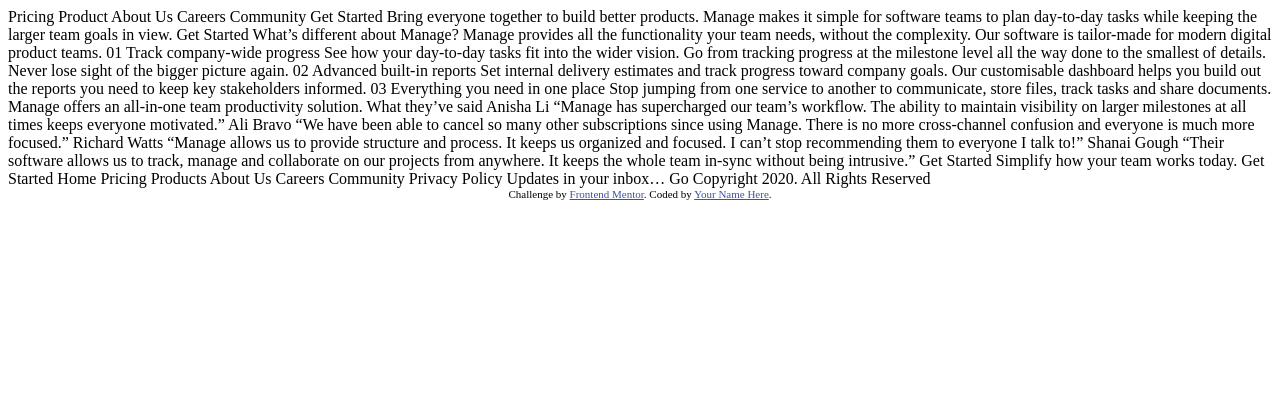
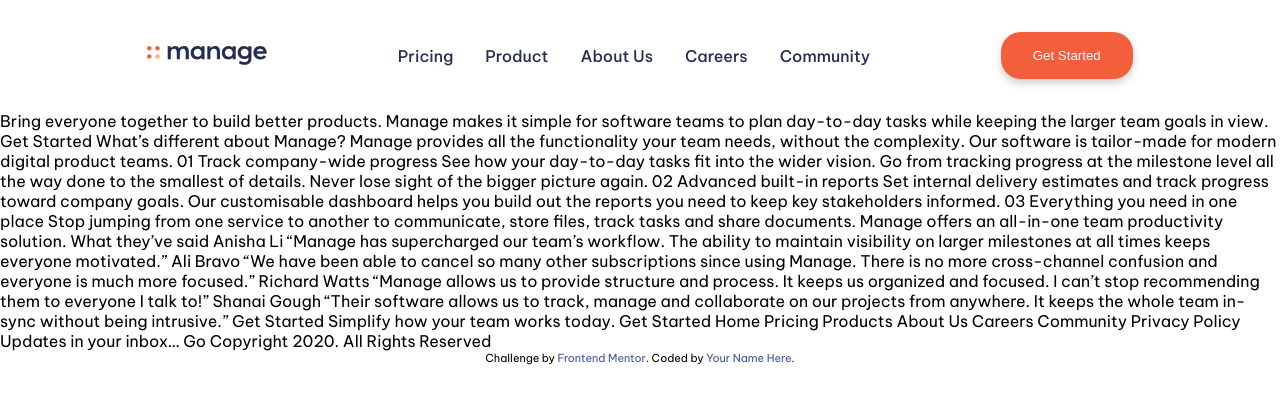
Before and after one commit to Fbeye04/manage-landing-page, a plain HTML site: page index.html in a window 1280 px wide. Drawn offline with Linux system fonts and the light colour scheme.

Commit message:
Create header section, styling, and give it functionality

```diff
--- a/index.html
+++ b/index.html
@@ -1,101 +1,87 @@
 <!DOCTYPE html>
 <html lang="en">
   <head>
-  <meta charset="UTF-8">
-  <meta name="viewport" content="width=device-width, initial-scale=1.0"> <!-- displays site properly based on user's device -->
+    <meta charset="UTF-8" />
+    <meta name="viewport" content="width=device-width, initial-scale=1.0" />
+    <!-- displays site properly based on user's device -->
 
-  <link rel="icon" type="image/png" sizes="32x32" href="./images/favicon-32x32.png">
+    <link
+      rel="icon"
+      type="image/png"
+      sizes="32x32"
+      href="./images/favicon-32x32.png" />
 
     <title>Frontend Mentor | Manage landing page</title>
 
-  <!-- Feel free to remove these styles or customise in your own stylesheet 👍 -->
-  <style>
-    .attribution { font-size: 11px; text-align: center; }
-    .attribution a { color: hsl(228, 45%, 44%); }
-  </style>
+    <link rel="stylesheet" href="style.css" />
+
+    <script defer src="./script.js"></script>
+    <script
+      src="https://kit.fontawesome.com/ebfc0337fb.js"
+      crossorigin="anonymous"></script>
   </head>
   <body>
+    <header>
+      <div class="container">
+        <img src="./images/logo.svg" alt="manage app log" />
+        <nav class="desktop-menu">
+          <ul>
+            <li><a class="nav-links" href="#">Pricing</a></li>
+            <li><a class="nav-links" href="#">Product</a></li>
+            <li><a class="nav-links" href="#">About Us</a></li>
+            <li><a class="nav-links" href="#">Careers</a></li>
+            <li><a class="nav-links" href="#">Community</a></li>
+          </ul>
+        </nav>
+        <button id="get-started-button" class="action-button">
+          Get Started
+        </button>
+        <button id="menu-button" class="toggle-button">
+          <i class="fa-solid fa-bars"></i>
+        </button>
+      </div>
 
-  Pricing
-  Product
-  About Us
-  Careers
-  Community
-
-  Get Started
-
-  Bring everyone together to build better products.
-
-  Manage makes it simple for software teams to plan day-to-day
-  tasks while keeping the larger team goals in view.
-
-  Get Started
-
-  What’s different about Manage?
-
-  Manage provides all the functionality your team needs, without
-  the complexity. Our software is tailor-made for modern digital
-  product teams.
-
-  01
-  Track company-wide progress
-  See how your day-to-day tasks fit into the wider vision. Go from
-  tracking progress at the milestone level all the way done to the
-  smallest of details. Never lose sight of the bigger picture again.
-
-  02
-  Advanced built-in reports
-  Set internal delivery estimates and track progress toward company
-  goals. Our customisable dashboard helps you build out the reports
-  you need to keep key stakeholders informed.
-
-  03
-  Everything you need in one place
-  Stop jumping from one service to another to communicate, store files,
-  track tasks and share documents. Manage offers an all-in-one team
-  productivity solution.
-
-  What they’ve said
-
-  Anisha Li
-  “Manage has supercharged our team’s workflow. The ability to maintain
-  visibility on larger milestones at all times keeps everyone motivated.”
-
-  Ali Bravo
-  “We have been able to cancel so many other subscriptions since using
-  Manage. There is no more cross-channel confusion and everyone is much
-  more focused.”
-
-  Richard Watts
-  “Manage allows us to provide structure and process. It keeps us organized
-  and focused. I can’t stop recommending them to everyone I talk to!”
-
-  Shanai Gough
-  “Their software allows us to track, manage and collaborate on our projects
-  from anywhere. It keeps the whole team in-sync without being intrusive.”
-
-  Get Started
-
-  Simplify how your team works today.
-  Get Started
-
-  Home
-  Pricing
-  Products
-  About Us
-  Careers
-  Community
-  Privacy Policy
-
-  Updates in your inbox…
-  Go
-
-  Copyright 2020. All Rights Reserved
-
+      <nav id="dropdown-menu" class="dropdown-menu">
+        <ul>
+          <li><a href="#">Pricing</a></li>
+          <li><a href="#">Product</a></li>
+          <li><a href="#">About Us</a></li>
+          <li><a href="#">Careers</a></li>
+          <li><a href="#">Community</a></li>
+        </ul>
+      </nav>
+    </header>
+    Bring everyone together to build better products. Manage makes it simple for
+    software teams to plan day-to-day tasks while keeping the larger team goals
+    in view. Get Started What’s different about Manage? Manage provides all the
+    functionality your team needs, without the complexity. Our software is
+    tailor-made for modern digital product teams. 01 Track company-wide progress
+    See how your day-to-day tasks fit into the wider vision. Go from tracking
+    progress at the milestone level all the way done to the smallest of details.
+    Never lose sight of the bigger picture again. 02 Advanced built-in reports
+    Set internal delivery estimates and track progress toward company goals. Our
+    customisable dashboard helps you build out the reports you need to keep key
+    stakeholders informed. 03 Everything you need in one place Stop jumping from
+    one service to another to communicate, store files, track tasks and share
+    documents. Manage offers an all-in-one team productivity solution. What
+    they’ve said Anisha Li “Manage has supercharged our team’s workflow. The
+    ability to maintain visibility on larger milestones at all times keeps
+    everyone motivated.” Ali Bravo “We have been able to cancel so many other
+    subscriptions since using Manage. There is no more cross-channel confusion
+    and everyone is much more focused.” Richard Watts “Manage allows us to
+    provide structure and process. It keeps us organized and focused. I can’t
+    stop recommending them to everyone I talk to!” Shanai Gough “Their software
+    allows us to track, manage and collaborate on our projects from anywhere. It
+    keeps the whole team in-sync without being intrusive.” Get Started Simplify
+    how your team works today. Get Started Home Pricing Products About Us
+    Careers Community Privacy Policy Updates in your inbox… Go Copyright 2020.
+    All Rights Reserved
 
     <div class="attribution">
-    Challenge by <a href="https://www.frontendmentor.io?ref=challenge" target="_blank">Frontend Mentor</a>.
-    Coded by <a href="#">Your Name Here</a>.
+      Challenge by
+      <a href="https://www.frontendmentor.io?ref=challenge" target="_blank"
+        >Frontend Mentor</a
+      >. Coded by <a href="#">Your Name Here</a>.
     </div>
   </body>
 </html>
--- a/script.js
+++ b/script.js
@@ -0,0 +1,9 @@
+const menuButton = document.getElementById("menu-button");
+const menuButtonIcon = menuButton.querySelector("i");
+const dropDownMenu = document.getElementById("dropdown-menu");
+
+menuButton.addEventListener("click", () => {
+  dropDownMenu.classList.toggle("open");
+  const isOpen = dropDownMenu.classList.contains("open");
+  menuButtonIcon.classList = isOpen ? "fa-solid fa-xmark" : "fa-solid fa-bars";
+});
--- a/style.css
+++ b/style.css
@@ -0,0 +1,182 @@
+@import url("https://fonts.googleapis.com/css2?family=Be+Vietnam+Pro:ital,wght@0,100;0,200;0,300;0,400;0,500;0,600;0,700;0,800;0,900;1,100;1,200;1,300;1,400;1,500;1,600;1,700;1,800;1,900&display=swap");
+
+:root {
+  --bright-red: hsl(12, 88%, 59%);
+  --dark-blue: hsl(228, 39%, 23%);
+  --dark-grayish-blue: hsl(227, 12%, 61%);
+  --very-dark-blue: hsl(233, 12%, 13%);
+  --very-pale-red: hsl(13, 100%, 96%);
+  --very-light-gray: hsl(0, 0%, 98%);
+}
+
+* {
+  box-sizing: border-box;
+  margin: 0;
+  padding: 0;
+}
+
+body {
+  font-family: "Be Vietnam Pro", sans-serif;
+  min-height: 100vh;
+}
+
+header {
+  position: relative;
+  padding: 2rem 1.5rem;
+  width: 100%;
+}
+
+.container {
+  display: flex;
+  justify-content: space-between;
+  align-items: center;
+}
+
+.container img {
+  width: 120px;
+}
+
+li {
+  list-style: none;
+}
+
+a {
+  text-decoration: none;
+}
+
+button {
+  border: none;
+  background-color: transparent;
+  cursor: pointer;
+}
+
+.desktop-menu {
+  display: none;
+}
+
+.dropdown-menu {
+  position: absolute;
+  top: 5rem;
+  /* Position the left edge of the element in the center of the parent container. */
+  left: 50%;
+  /* Move the element to the left by half of its own width. */
+  transform: translateX(-50%);
+  width: 90%;
+  max-width: 900px;
+  height: 0;
+  background-color: hsla(240, 0.6%, 64.9%, 0.12);
+  backdrop-filter: blur(10px);
+  border-radius: 10px;
+  overflow: hidden;
+  transition: height 0.2s cubic-bezier(0.175, 0.885, 0.32, 1.275);
+}
+
+.dropdown-menu li {
+  padding: 0.7rem 0;
+  display: flex;
+  justify-content: center;
+  align-items: center;
+}
+
+.dropdown-menu.open {
+  height: 250px;
+  padding: 1rem 0;
+}
+
+.dropdown-menu a {
+  color: var(--dark-blue);
+  font-weight: 700;
+}
+
+.dropdown-menu a:hover {
+  color: var(--bright-red);
+}
+
+.toggle-button i {
+  font-size: 1.5rem;
+}
+
+.action-button {
+  display: none;
+}
+
+.attribution {
+  font-size: 11px;
+  text-align: center;
+}
+.attribution a {
+  color: hsl(228, 45%, 44%);
+}
+
+/* Tablet */
+@media (min-width: 768px) {
+  .container {
+    width: 90%;
+    margin: 0 auto;
+  }
+}
+
+/* Desktop */
+@media (min-width: 1024px) {
+  .container {
+    width: 80%;
+    max-width: 1200px;
+    margin: 0 auto;
+  }
+
+  .desktop-menu,
+  .action-button {
+    display: block;
+  }
+
+  .desktop-menu ul {
+    display: flex;
+    flex-direction: row;
+    justify-content: center;
+    align-items: center;
+    gap: 2rem;
+  }
+
+  .nav-links {
+    color: var(--dark-blue);
+    font-weight: 500;
+    position: relative;
+    transition: all 0.3s ease-in-out;
+  }
+
+  .nav-links::after {
+    content: "";
+    height: 2px;
+    width: 100%;
+    background-color: var(--very-dark-blue);
+    position: absolute;
+    left: 0;
+    bottom: -8px;
+    opacity: 0;
+    transition: all 0.3s ease-in-out;
+    pointer-events: none;
+  }
+
+  .nav-links:hover::after {
+    opacity: 1;
+  }
+
+  .action-button {
+    background-color: var(--bright-red);
+    color: white;
+    padding: 1rem 2rem;
+    border-radius: 20px;
+    box-shadow: 0px 4px 8px rgba(0, 0, 0, 0.2);
+    transition: all 0.3s ease;
+  }
+
+  .action-button:hover {
+    transform: translateY(2px);
+    box-shadow: 0px 2px 4px rgba(0, 0, 0, 0.2);
+  }
+
+  .toggle-button,
+  .dropdown-menu {
+    display: none;
+  }
+}
```
Lines whose indentation alone changed are shown as unchanged.
